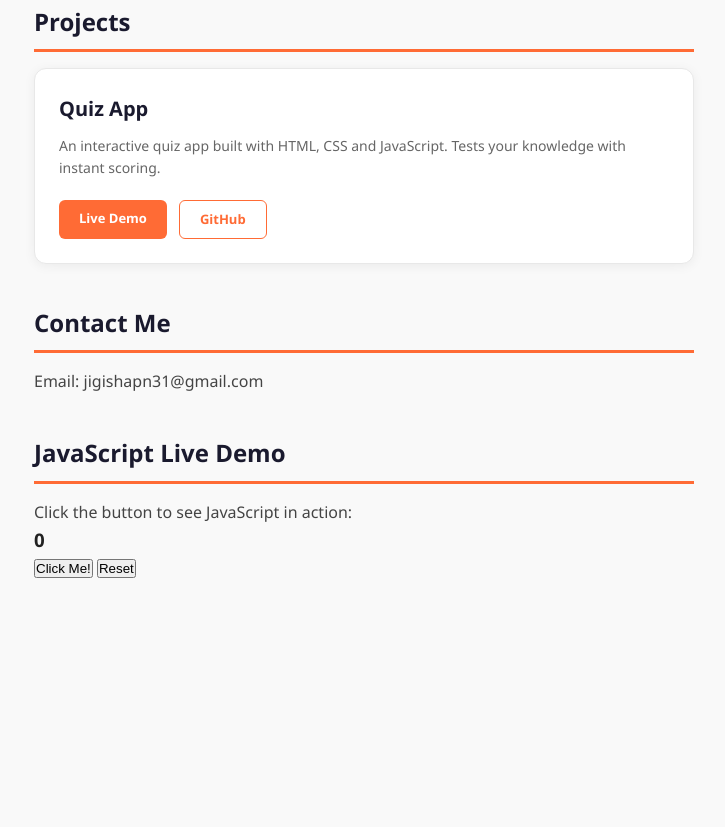
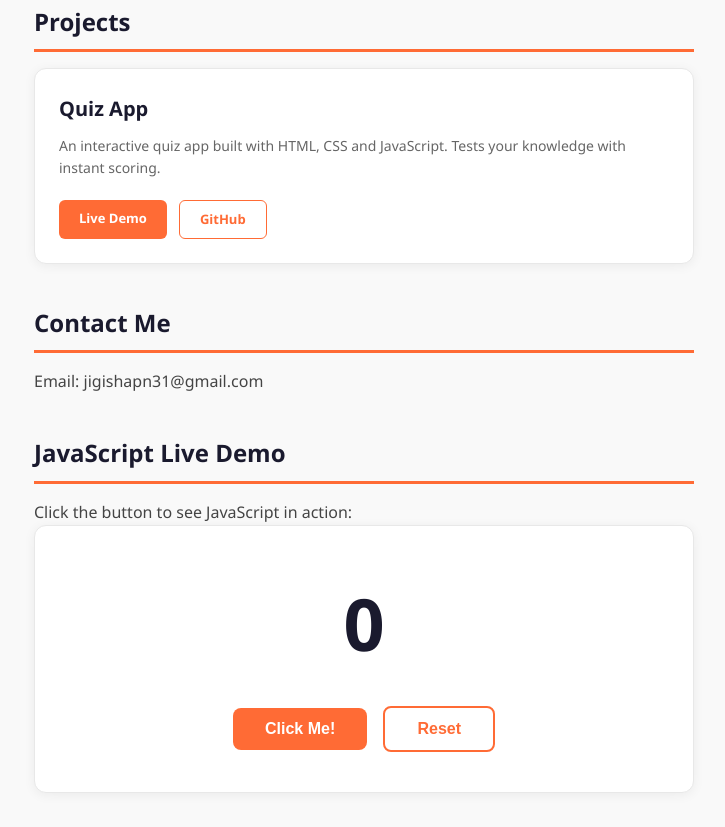
Before and after one commit to jigishanarayane/jigishanarayane.github.io, a plain HTML site: page index.html in a window 1280 px wide. Shown: the part 679-1506 px from the top of the page, without its empty margins (276-1001 px from the left). Before the commit the page ends 1300 px from the top, so only its background shows below. Drawn offline with Linux system fonts and the light colour scheme; a script that the page names is missing.

Commit message:
Update style.css

```diff
--- a/style.css
+++ b/style.css
@@ -179,3 +179,53 @@ nav ul li a:hover {
   background-color: #FF6B35;
   color: white;
 }
+
+/* COUNTER */
+.counter-box {
+  text-align: center;
+  padding: 40px;
+  background: #ffffff;
+  border: 1px solid #e8e8e8;
+  border-radius: 12px;
+  box-shadow: 0 2px 12px rgba(0,0,0,0.06);
+}
+
+.counter-box h3 {
+  font-size: 72px;
+  color: #1a1a2e;
+  margin-bottom: 24px;
+}
+
+#count-btn {
+  padding: 12px 32px;
+  background-color: #FF6B35;
+  color: white;
+  border: none;
+  border-radius: 8px;
+  font-size: 16px;
+  font-weight: 700;
+  cursor: pointer;
+  margin-right: 12px;
+  transition: background 0.2s;
+}
+
+#count-btn:hover {
+  background-color: #e55a25;
+}
+
+#reset-btn {
+  padding: 12px 32px;
+  background-color: transparent;
+  color: #FF6B35;
+  border: 2px solid #FF6B35;
+  border-radius: 8px;
+  font-size: 16px;
+  font-weight: 700;
+  cursor: pointer;
+  transition: all 0.2s;
+}
+
+#reset-btn:hover {
+  background-color: #FF6B35;
+  color: white;
+}
```
